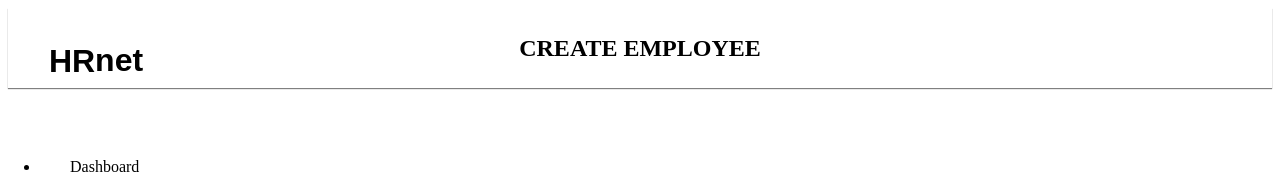
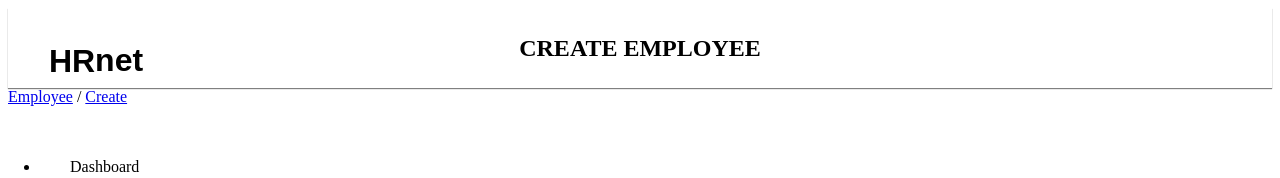
Before and after one commit to Loutani/dark-admin-dashboard, a React (Create React App) app: page /create-employee in a window 1280 px wide. Shown: the top 178 px of the page. Built offline with nearby package versions, Linux system fonts and the light colour scheme.

Commit message:
integrate the Breadcrumb in the create employee page

```diff
--- a/src/pages/CreateEmployee.js
+++ b/src/pages/CreateEmployee.js
@@ -1,6 +1,8 @@
 import React from 'react'
+import { NavLink } from 'react-router-dom'
 
 import Header from '../components/Header/Header';
+import Breadcrumb from '../components/Breadcrumb/Breadcrumb';
 
 function CreateEmployee() {
     return (
@@ -10,6 +12,10 @@ function CreateEmployee() {
                 <h2>CREATE EMPLOYEE</h2>
             </Header>
 
+            <Breadcrumb>
+                <NavLink to='/employee'>Employee</NavLink> / <NavLink to='/create-employee'>Create</NavLink>
+            </Breadcrumb>
+
         </div>
     )
 }
```
